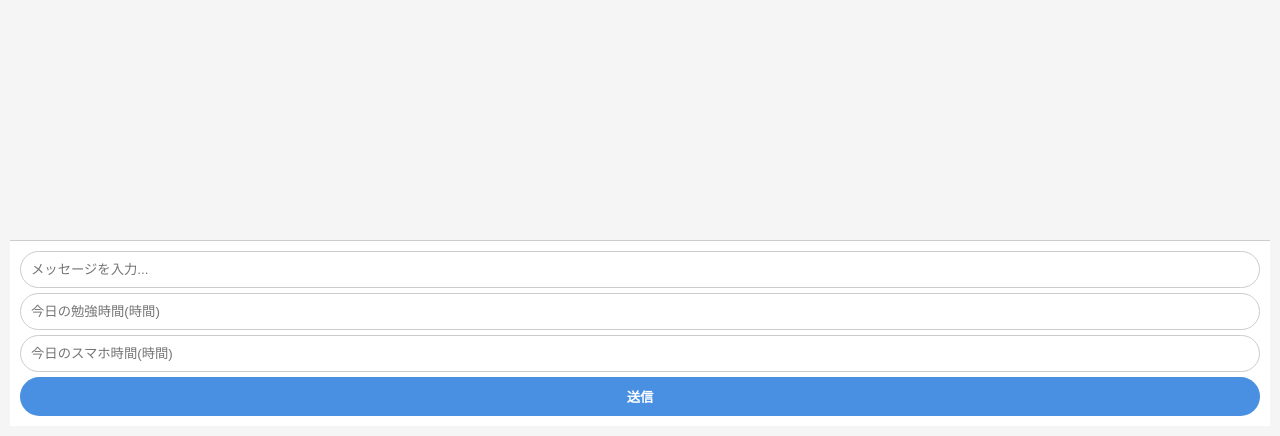
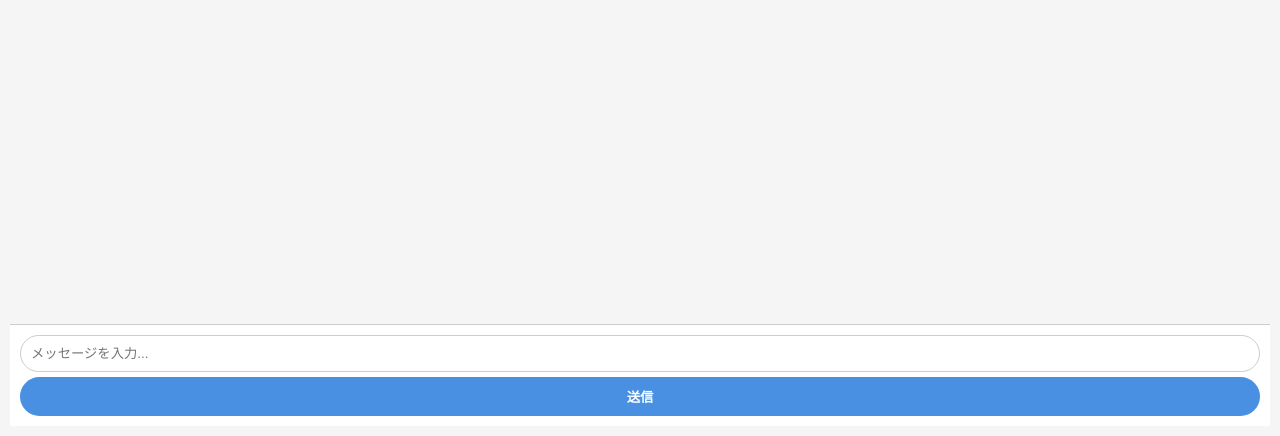
Before and after one commit to harukun20418/study-advisor3, a FastAPI app: page / in a window 1280 px wide. Shown: the part 364-800 px from the top of the page. Run offline with FastAPI, Linux system fonts and the light colour scheme; data comes from the database, SQL or seed files in the repository; both versions use the stored data as it was after the commit; data that the repository does not hold is empty.

Commit message:
最新版

```diff
--- a/templates/index.html
+++ b/templates/index.html
@@ -24,8 +24,6 @@ body { font-family: Arial, sans-serif; background: #f5f5f5; margin: 0; padding:
     <div id="messages" class="messages"></div>
     <form id="chat-form" class="chat-form">
         <input type="text" id="chat-input" placeholder="メッセージを入力..." autocomplete="off"/>
-        <input type="number" id="study-time" placeholder="今日の勉強時間(時間)" min="0"/>
-        <input type="number" id="phone-time" placeholder="今日のスマホ時間(時間)" min="0"/>
         <button type="submit" id="send-button">送信</button>
     </form>
 </div>
```
Also changed, not shown: chat.db, main.py (line endings or trailing spaces).
